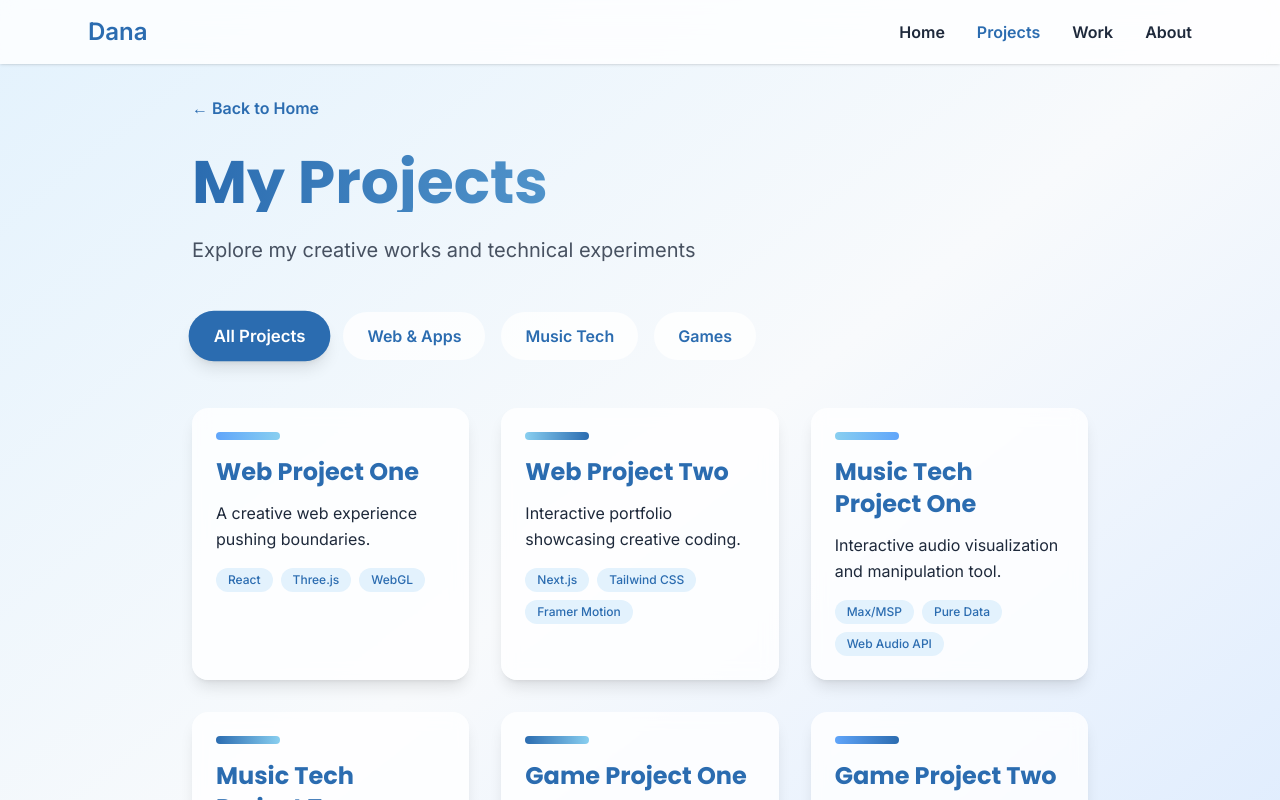
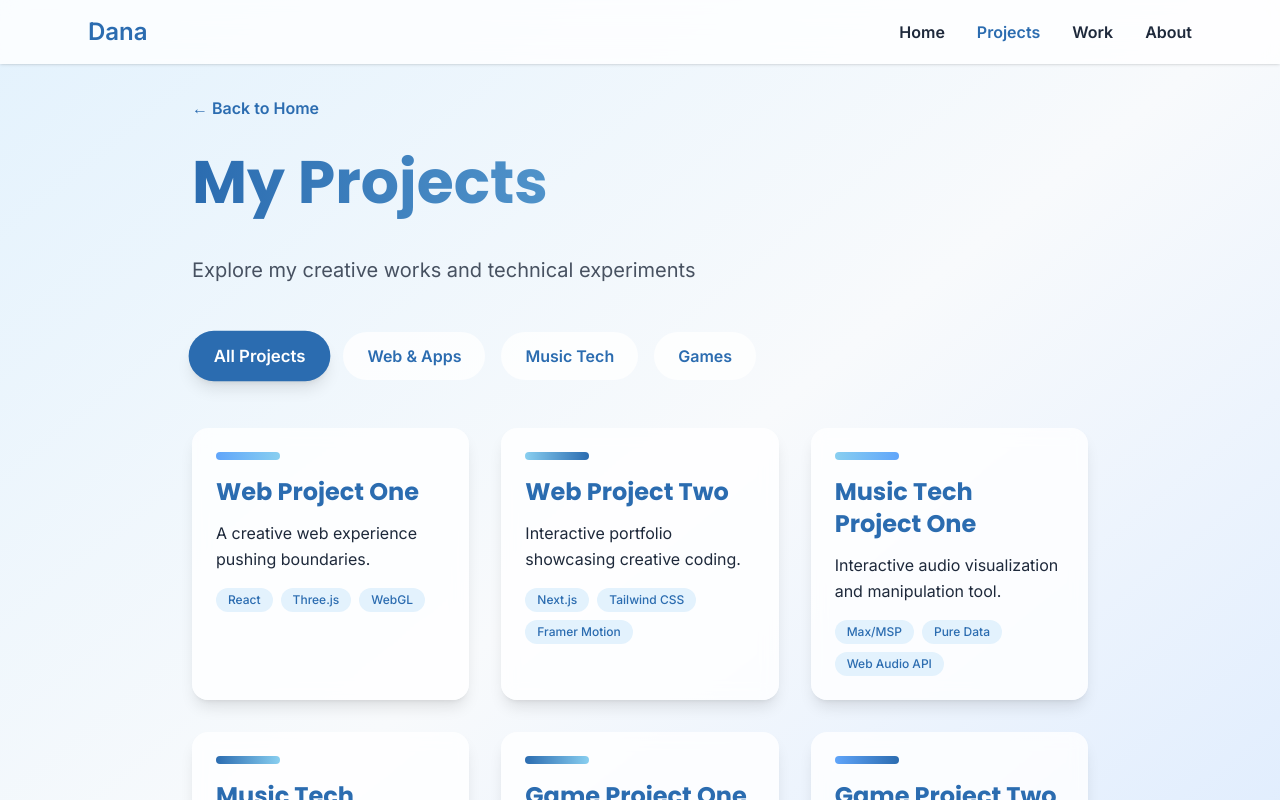
Before and after one commit to Deynuh/my-portfolio, a Next.js app: page /projects in a window 1280 px wide. Shown: the top 800 px of the page. Built offline with nearby package versions, Linux system fonts and the light colour scheme.

Commit message:
small spacing change

```diff
--- a/src/app/projects/page.js
+++ b/src/app/projects/page.js
@@ -93,7 +93,7 @@
           ← Back to Home
         </Link>
 
-        <h1 className="text-5xl md:text-6xl font-bold mb-6 bg-gradient-to-r from-[#2B6CB0] to-[#89CFF0] bg-clip-text text-transparent">
+        <h1 className="text-5xl md:text-6xl font-bold mb-6 bg-gradient-to-r from-[#2B6CB0] to-[#89CFF0] bg-clip-text text-transparent pb-5">
           My Projects
         </h1>
         <p className="text-xl text-[#1E293B] opacity-80 mb-12">
```
